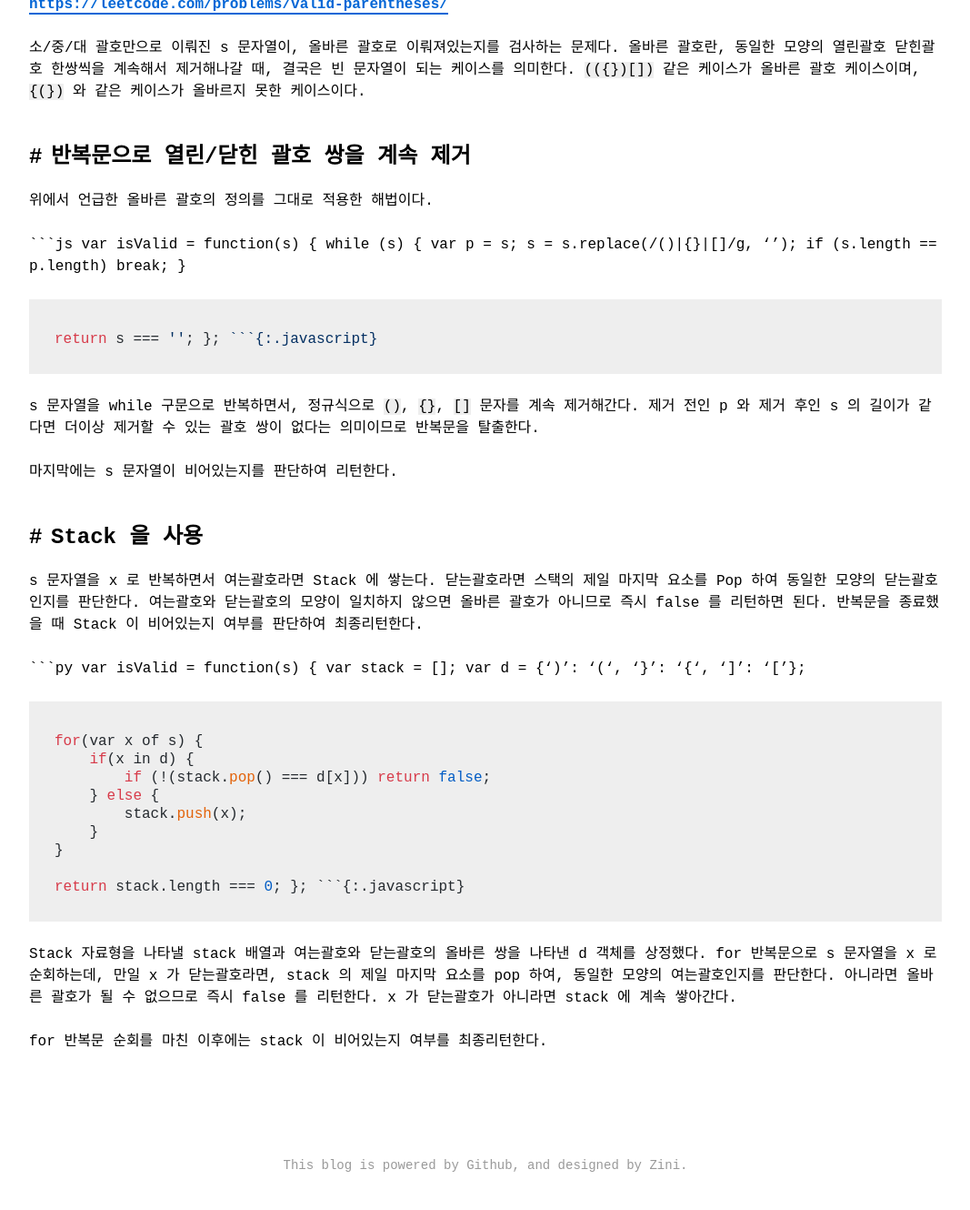
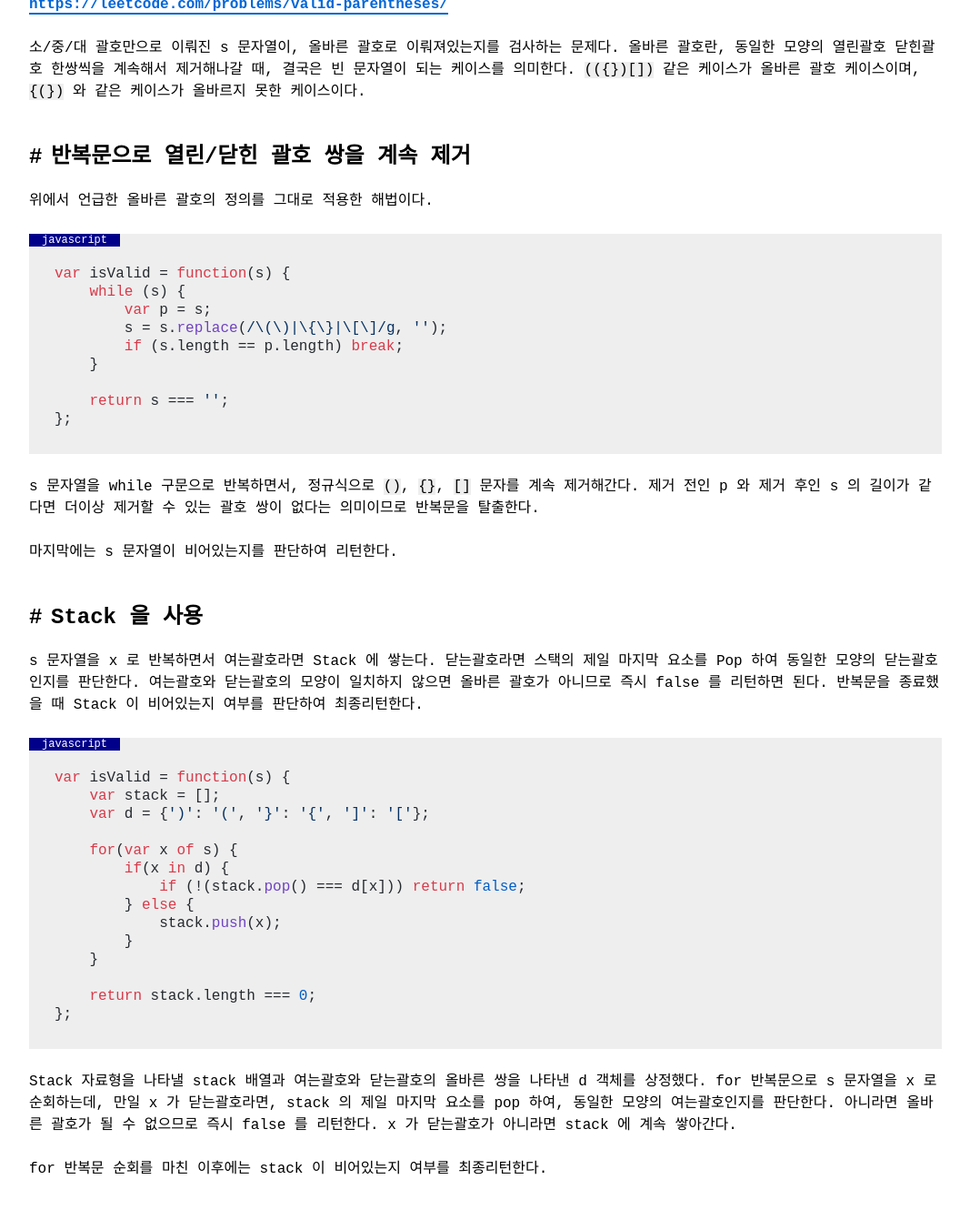
Before and after one commit to ziniblog/ziniblog.github.io, a Jekyll site: the page built from _posts/leetcode/0020-01-01-leetcode-valid-parentheses.md, in a window 1280 px wide and 1400 px high, scrolled down 305 px. Shown: the top 1330 px of the window at 91% size, without its empty margins (106-1173 px from the left). Built offline with Jekyll 4.4.1, drawn with Linux system fonts in a browser that asks for light colours; nearby versions of some CDN libraries; some web fonts are replaced; comment, search, counter and statistics services are not loaded; a style sheet for code colours, icons or effects is not loaded.

Commit message:
Update 0020-01-01-leetcode-valid-parentheses.md
fixed

````diff
--- a/_posts/leetcode/0020-01-01-leetcode-valid-parentheses.md
+++ b/_posts/leetcode/0020-01-01-leetcode-valid-parentheses.md
@@ -25,7 +25,8 @@ var isValid = function(s) {
 
     return s === '';
 };
-```{:.javascript}
+```
+{:.javascript}
 
 s 문자열을 while 구문으로 반복하면서, 정규식으로 `()`, `{}`, `[]` 문자를 계속 제거해간다. 제거 전인 p 와 제거 후인 s 의 길이가 같다면 더이상 제거할 수 있는 괄호 쌍이 없다는 의미이므로 반복문을 탈출한다.
 
@@ -35,7 +36,7 @@ s 문자열을 while 구문으로 반복하면서, 정규식으로 `()`, `{}`, `
 
 s 문자열을 x 로 반복하면서 여는괄호라면 Stack 에 쌓는다. 닫는괄호라면 스택의 제일 마지막 요소를 Pop 하여 동일한 모양의 닫는괄호인지를 판단한다. 여는괄호와 닫는괄호의 모양이 일치하지 않으면 올바른 괄호가 아니므로 즉시 false 를 리턴하면 된다. 반복문을 종료했을 때 Stack 이 비어있는지 여부를 판단하여 최종리턴한다.
 
-```py
+```js
 var isValid = function(s) {
     var stack = [];
     var d = {')': '(', '}': '{', ']': '['};
@@ -50,7 +51,8 @@ var isValid = function(s) {
 
     return stack.length === 0;
 };
-```{:.javascript}
+```
+{:.javascript}
 
 Stack 자료형을 나타낼 stack 배열과 여는괄호와 닫는괄호의 올바른 쌍을 나타낸 d 객체를 상정했다. for 반복문으로 s 문자열을 x 로 순회하는데, 만일 x 가 닫는괄호라면, stack 의 제일 마지막 요소를 pop 하여, 동일한 모양의 여는괄호인지를 판단한다. 아니라면 올바른 괄호가 될 수 없으므로 즉시 false 를 리턴한다. x 가 닫는괄호가 아니라면 stack 에 계속 쌓아간다.
 
````
